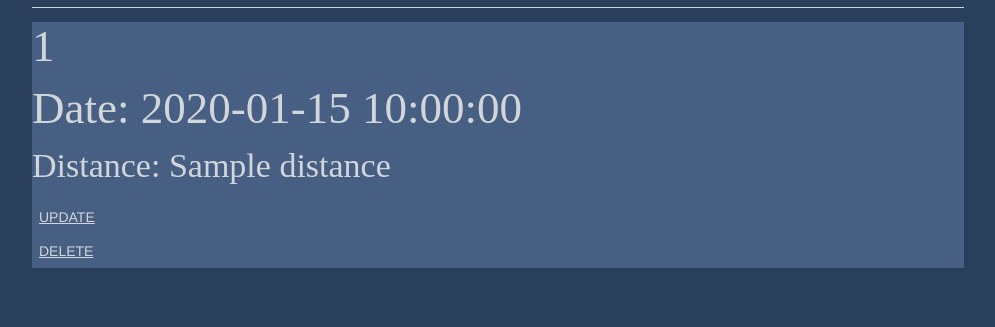
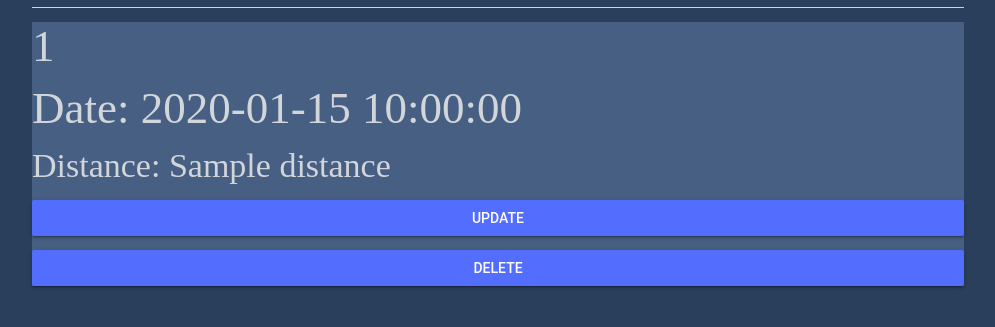
Before and after one commit to wtbarras/AthMetric, a Flask app: template runmetric/templates/runs/index.html in a window 1280 px wide. Shown: the part 162-489 px from the top of the page, without its empty margins (142-1137 px from the left). Run offline with Flask 2, Linux system fonts and the light colour scheme; the template is opened without the code that fills it: most values are stand-ins (such as "Sample title", 1, 10 or a date in 2020).

Commit message:
Make update and delete links into buttons

```diff
--- a/runmetric/templates/runs/index.html
+++ b/runmetric/templates/runs/index.html
@@ -24,12 +24,23 @@
                         Distance: {{ run['distance'] }}
                 </div>
             </h3>
-            <a class="action" href="{{ url_for('runs.update', id=run['run_id']) }}">UPDATE</a>
-            <a class="action" href="{{ url_for('runs.delete', id=run['run_id']) }}">DELETE</a>
+            <!-- Submit button -->
+            <form action="{{ url_for('runs.update', id=run['run_id']) }}", method="get">
+              <button
+                class="mdl-button mdl-js-button mdl-button--raised mdl-js-ripple-effect mdl-button--accent"
+                type="submit">
+                  UPDATE
+              </button>
+            </form>
+            <!-- Delete button -->
+            <form action="{{ url_for('runs.delete', id=run['run_id']) }}", method="get">
+              <button
+                class="mdl-button mdl-js-button mdl-button--raised mdl-js-ripple-effect mdl-button--accent"
+                type="submit">
+                  DELETE
+              </button>
+            </form>
         </header>
-        <!-- {% if not loop.last %}
-            <hr>
-        {% endif %} -->
       </div>
     {% endfor %}
 {% endblock %}
```
